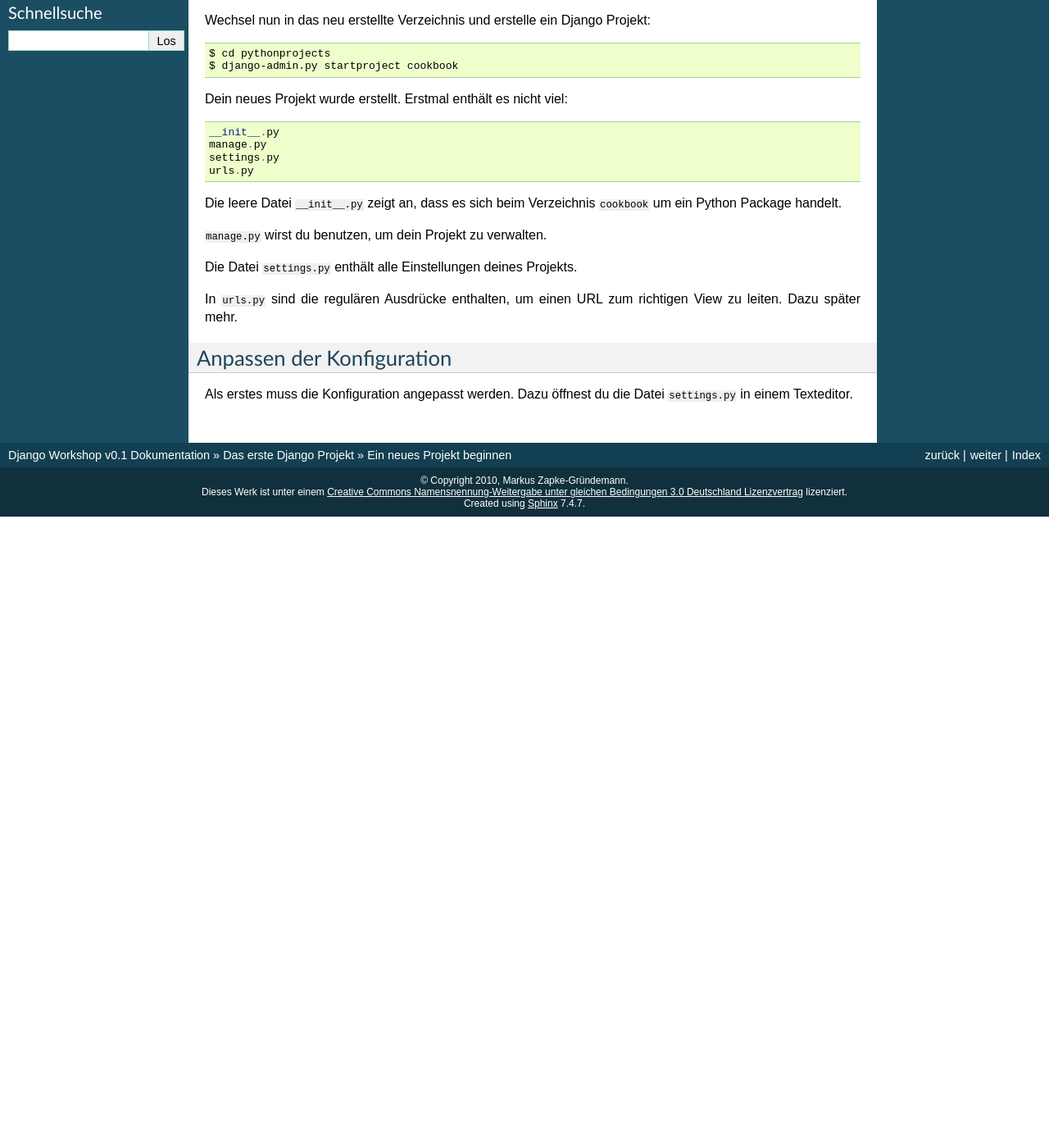
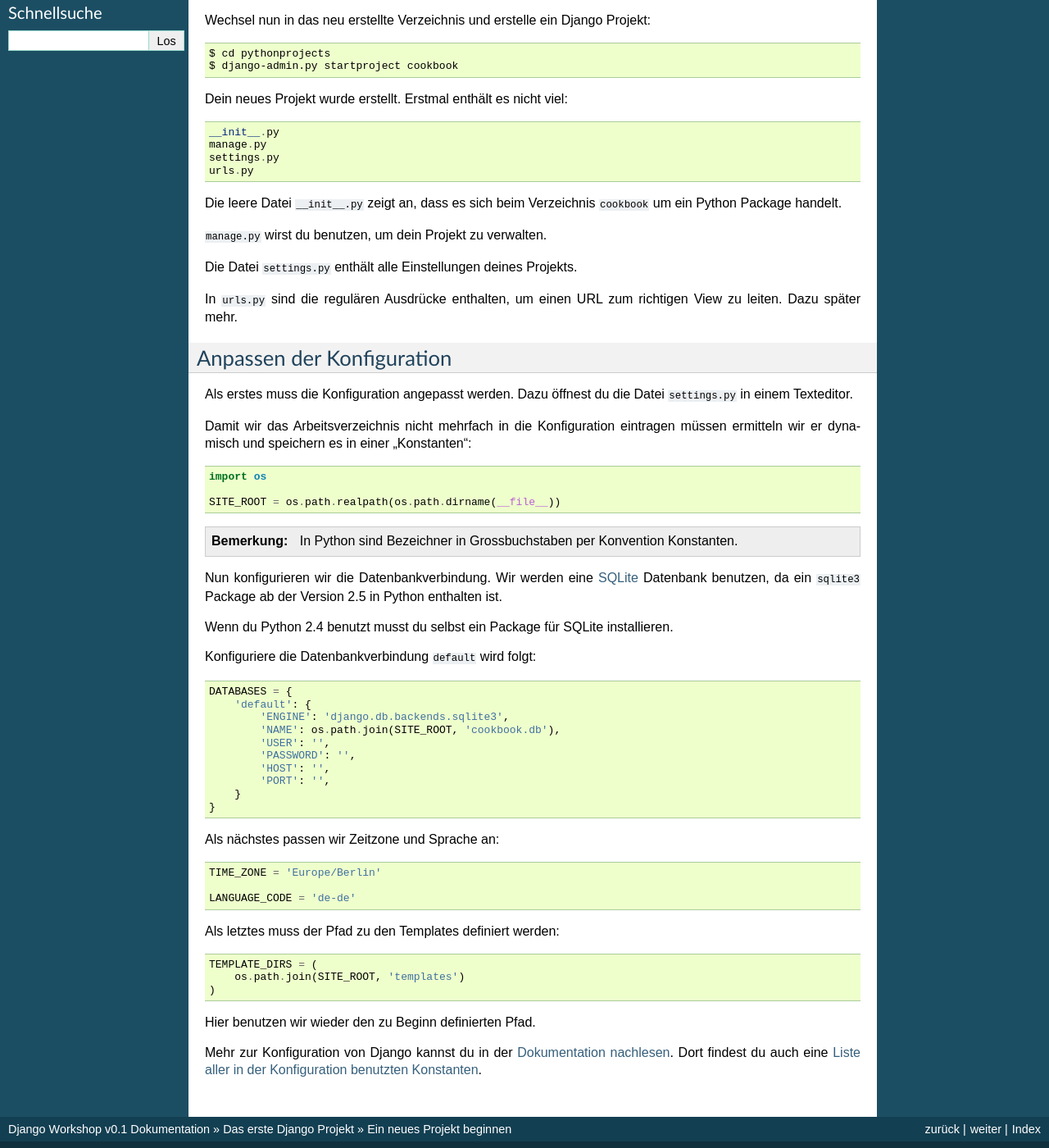
Before and after one commit to keimlink/django-workshop, a Sphinx documentation site: the page built from docs/erstes_projekt/start.rst, in a window 1280 px wide and 1400 px high, scrolled down 359 px. Shown: the whole window at 82% size. Built offline with Sphinx 7.4.7, drawn with Linux system fonts in a browser that asks for light colours; before the commit the page ends 989 px from its top, so only the background shows below that.

Commit message:
Anpassen der Konfiguration dokumentiert.

```diff
--- a/docs/erstes_projekt/start.rst
+++ b/docs/erstes_projekt/start.rst
@@ -39,3 +39,46 @@ Anpassen der Konfiguration
 ==========================
 
 Als erstes muss die Konfiguration angepasst werden. Dazu öffnest du die Datei ``settings.py`` in einem Texteditor.
+
+Damit wir das Arbeitsverzeichnis nicht mehrfach in die Konfiguration eintragen müssen ermitteln wir er dynamisch und speichern es in einer "Konstanten"::
+
+    import os
+
+    SITE_ROOT = os.path.realpath(os.path.dirname(__file__))
+
+..  note::
+
+    In Python sind Bezeichner in Grossbuchstaben per Konvention Konstanten.
+
+Nun konfigurieren wir die Datenbankverbindung. Wir werden eine `SQLite <http://www.sqlite.org/>`_ Datenbank benutzen, da ein ``sqlite3`` Package ab der Version 2.5 in Python enthalten ist.
+
+Wenn du Python 2.4 benutzt musst du selbst ein Package für SQLite installieren.
+
+Konfiguriere die Datenbankverbindung ``default`` wird folgt::
+
+    DATABASES = {
+        'default': {
+            'ENGINE': 'django.db.backends.sqlite3',
+            'NAME': os.path.join(SITE_ROOT, 'cookbook.db'),
+            'USER': '',
+            'PASSWORD': '',
+            'HOST': '',
+            'PORT': '',
+        }
+    }
+
+Als nächstes passen wir Zeitzone und Sprache an::
+
+    TIME_ZONE = 'Europe/Berlin'
+
+    LANGUAGE_CODE = 'de-de'
+
+Als letztes muss der Pfad zu den Templates definiert werden::
+
+    TEMPLATE_DIRS = (
+        os.path.join(SITE_ROOT, 'templates')
+    )
+
+Hier benutzen wir wieder den zu Beginn definierten Pfad.
+
+Mehr zur Konfiguration von Django kannst du in der `Dokumentation nachlesen <http://docs.djangoproject.com/en/1.2/topics/settings/#topics-settings>`_. Dort findest du auch eine `Liste aller in der Konfiguration benutzten Konstanten <http://docs.djangoproject.com/en/1.2/ref/settings/#ref-settings>`_.
```
